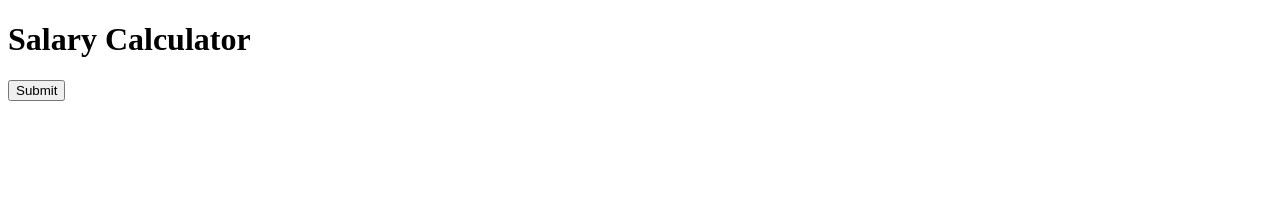
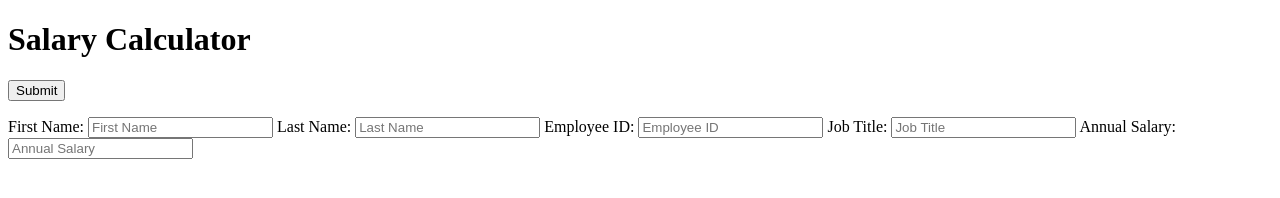
Before and after one commit to travisflak/jquery-salary-calculator, a plain HTML site: page index.html in a window 1280 px wide. Drawn offline with Linux system fonts and the light colour scheme.

Commit message:
created a div with inputs for employee info and correlating htmlFor

```diff
--- a/index.html
+++ b/index.html
@@ -12,7 +12,21 @@
     <h1>Salary Calculator</h1>
     <button id="Submit">Submit</button>
     <main>
-        <ul id="formInformation"></ul>
+        <ul id="formInformation">
+        </ul>
+
+        <div id=employeeInfo>
+            <label htmlFor="firstName">First Name:</label>
+            <input id="firstName"type="text" placeholder="First Name"/>
+            <label htmlFor="lastName">Last Name:</label>
+            <input id="lastName"type="text" placeholder="Last Name"/>
+            <label htmlFor="empID">Employee ID:</label>
+            <input id="empID"type="text" placeholder="Employee ID"/>
+            <label htmlFor="jobTitle">Job Title:</label>
+            <input id="jobTitle"type="text" placeholder="Job Title"/>
+            <label htmlFor="annualSalary">Annual Salary:</label>
+            <input id="annualSalary"type="text" placeholder="Annual Salary"/>
+        </div>
     </main>
 </body>
 </html>
```
